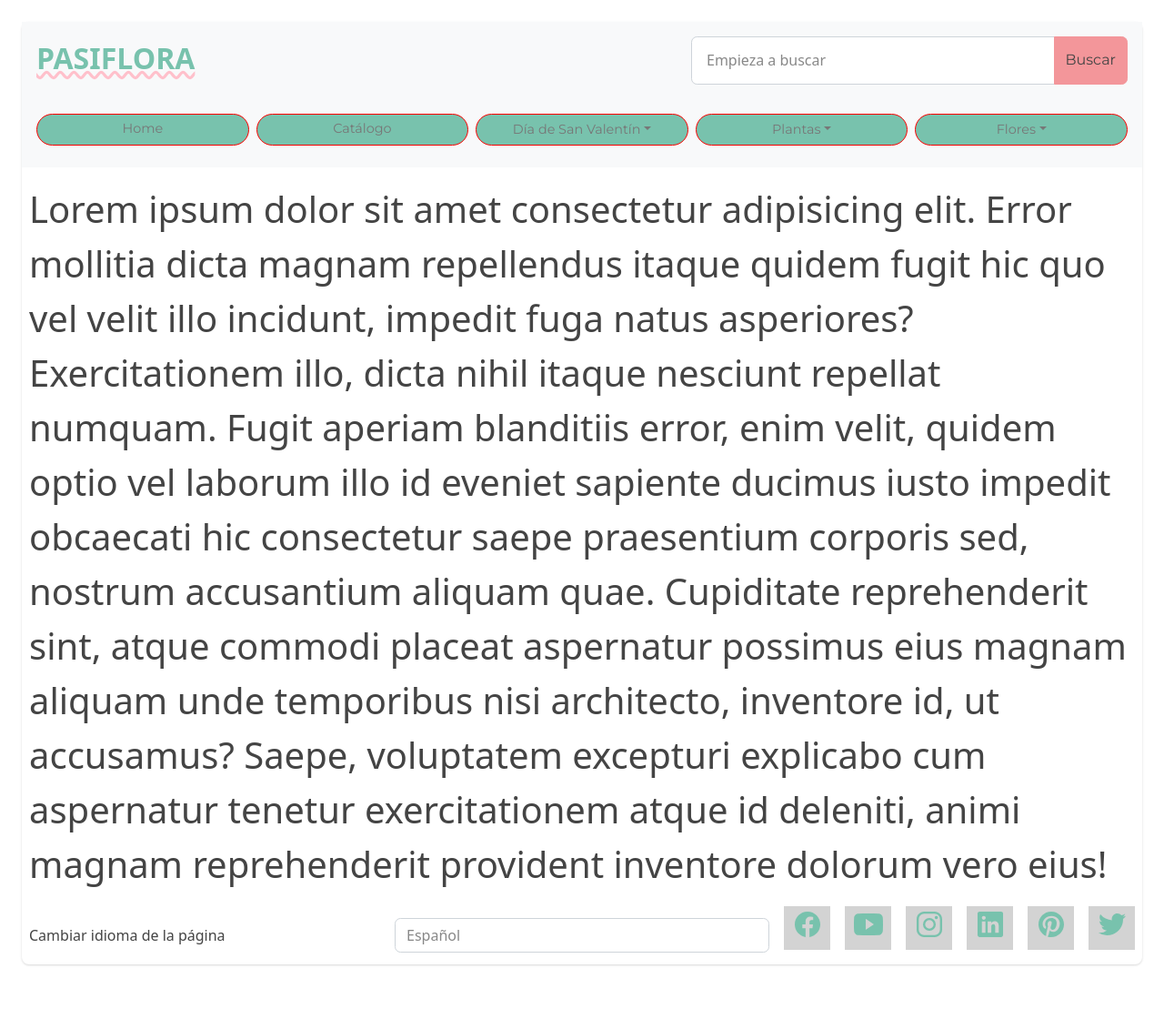
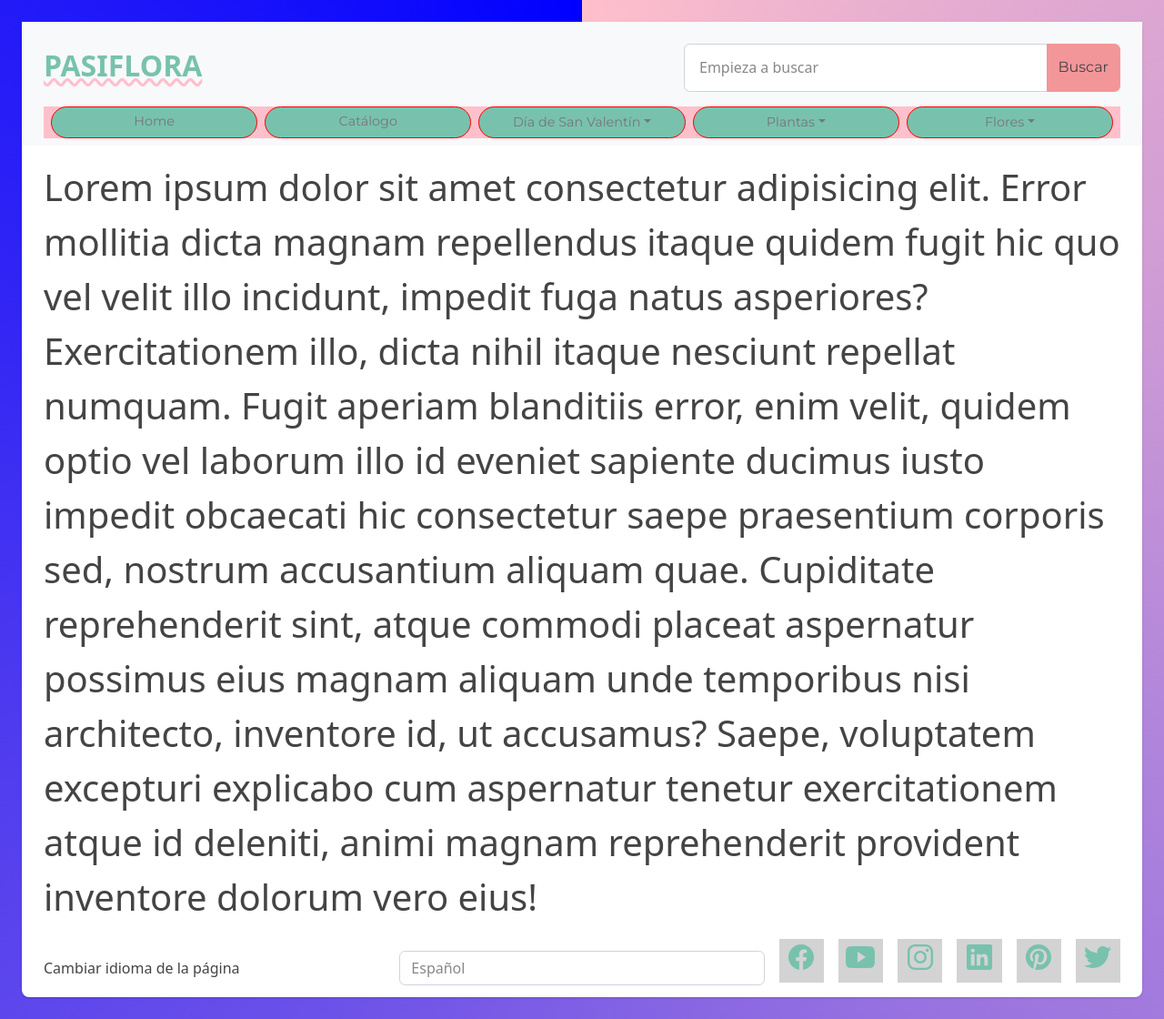
Before and after one commit to araceliponce/pasiflora, a Jekyll site: the page built from index.md, in a window 1280 px wide. Shown: the whole page at 91% size. Built offline with Jekyll 4.4.1, drawn with Linux system fonts in a browser that asks for light colours; before the commit the page ends 1084 px from its top, so only the background shows below that.

Commit message:
better paddings

```diff
--- a/_config.yml
+++ b/_config.yml
@@ -18,7 +18,7 @@
 # You can create any custom variable you would like, and they will be accessible
 # in the templates via {{ site.myvariable }}.
 
-title: Your awesome title
+title: Pasiflora
 email: your-email@example.com
 description: >- # this means to ignore newlines until "baseurl:"
   Write an awesome description for your new site here. You can edit this
--- a/_includes/head.html
+++ b/_includes/head.html
@@ -2,19 +2,11 @@
   <meta charset="UTF-8">
   <meta http-equiv="X-UA-Compatible" content="IE=edge">
   <meta name="viewport" content="width=device-width, initial-scale=1.0">
-  <title>Document</title>
+  <title>{{-site.title-}}</title>
+  <link rel="icon" type="image/png" href="https://avatars.githubusercontent.com/u/113866541">
 
-
-
-  <!-- Bootstrap -->
-  <!-- <link href="https://cdn.jsdelivr.net/npm/bootstrap@5.0.2/dist/css/bootstrap.min.css" rel="stylesheet" integrity="sha384-EVSTQN3/azprG1Anm3QDgpJLIm9Nao0Yz1ztcQTwFspd3yD65VohhpuuCOmLASjC" crossorigin="anonymous"> -->
+  <!-- bs js -->
   <script src="https://cdn.jsdelivr.net/npm/bootstrap@5.0.2/dist/js/bootstrap.bundle.min.js" integrity="sha384-MrcW6ZMFYlzcLA8Nl+NtUVF0sA7MsXsP1UyJoMp4YLEuNSfAP+JcXn/tWtIaxVXM" crossorigin="anonymous"></script>
-
-  <style>
-    ul {
-      padding-left: 0 !important;
-    }
-  </style>
 
   <!-- icons -->
   <script type="module" src="https://unpkg.com/ionicons@5.5.2/dist/ionicons/ionicons.esm.js"></script>
--- a/_includes/header.html
+++ b/_includes/header.html
@@ -1,12 +1,14 @@
-<!--
-  d-sm-flex, solo en pantallas mayores a small se vuelve flex, antes es block
- -->
-<header class="d-sm-flex bg-light p-3 pb-1">
+<header class="d-sm-flex bg-light pb-1">
   <a class="logo" href="{{site.url}}">PASIFLORA</a>
-  <form class="header__search input-group group--rounded pb-1 col-12">
+  <form class="header__search input-group group--rounded pb-1">
     <input class="form-control ps-3" type="search" placeholder="Empieza a buscar">
     <button class="btn btn-secondary" type="button">Buscar</button>
   </form>
+  <!--
+  .d-sm-flex: solo en pantallas mayores a small se vuelve flex, antes es block
+
+  header ya no usa .p-3, sino --body-padding
+ -->
 </header>
 
 <style>
@@ -14,25 +16,50 @@
     padding: 0;
   }
 
-  .t-on-corner {
+
+  [aria-controls="navbarColor02"] {
     position: absolute;
     top: 0;
     right: 0;
     z-index: 777;
+    margin-right: var(--body-padding);
+  }
+
+  nav {
+    --inner-padding: .5rem;
+  }
+
+  #navbarColor02 {
+    /* obtiene su ancho de su padre .container-fluid */
+    padding-inline: var(--inner-padding);
+    background: pink;
+  }
+
+  nav .container-fluid {
+    padding-inline: var(--body-padding);
   }
 </style>
 <!-- !dentro de <li class="{% if item.url == page.url %}active{% endif %}"    {% if link.active %}aria-current="page"{% endif %}></li> -->
-<!-- nav tiene un marginb -->
+
 <nav class="navbar navbar-expand-md navbar-dark bg-light mb-3">
-  <div class="container-fluid p-3">
-    <!-- tiene un padding a los costados que podemos o no quitar, al gusto -->
-    <button class="navbar-toggler collapsed t-on-corner me-3 mt-1 bg-primary" type="button" data-bs-toggle="collapse" data-bs-target="#navbarColor02" aria-controls="navbarColor02" aria-expanded="false" aria-label="Toggle navigation">
-      <!-- btn btn-primary no funcionó -->
-      <span class="navbar-toggler-icon"></span> <!-- usamos margin porque padding hace pequeño al toggle -->
+  <!--
+    dev notes:
+    nav tiene un marginb
+    .container-fluid tiene un padding3 a los costados que podemos o no quitar, al gusto
+
+    añadir .btn.btn-primary al btn navbartoggler no funcionó, por eso usamos bg-...
+    en el navbartoggler usamos margin y no padding, padding hace pequeño al toggle
+
+    ? al ul.navbar-nav le quitamos el  me-auto y le damos un width de 100vw
+
+  -->
+
+  <div class="container-fluid">
+    <button class="navbar-toggler collapsed mt-1 bg-primary" type="button" data-bs-toggle="collapse" data-bs-target="#navbarColor02" aria-controls="navbarColor02" aria-expanded="false" aria-label="Toggle navigation">
+      <span class="navbar-toggler-icon"></span>
     </button>
     <div class="navbar-collapse collapse" id="navbarColor02">
       <ul class="navbar-nav relative">
-        <!-- e esta ulle quitamos el  me-auto y le dams un width de 100vw -->
         {% for item in site.data.navigation %}
         <li class="nav-item">
           <a class="" href="{{site.baseurl}}{{ item.link }}">{{item.label}}</a>
@@ -43,13 +70,10 @@
           <button id={{cat.label}} title={{cat.label}} data-toggle={{cat.id}} class="dropdown-toggle" aria-haspopup="true">{{cat.label}}</button>
 
           <div aria-labelledby={{cat.label}} id={{cat.id}} class="mega is-toggable flex p-0">
-            <!-- le habia puesto p-md-3  por eso ;;; -->
-
             <div class="abc bg-info">
 
               <div class="def">
                 <div class="col">
-                  <!-- <p><strong>{{cat.label}}</strong></p> -->
                   <p>{{cat.content.minidesc}}</p> <a class="btn btn-light" href="#" target="_self">{{cat.content.cta}}</a>
                 </div>
                 {% for list in cat.lists %}
--- a/styles/global.css
+++ b/styles/global.css
@@ -12,22 +12,42 @@
   --font-small: .9rem !important;
 }
 
+html {
+  background: conic-gradient(pink, blue);
+}
+
 body {
-  --body-padding: .5rem;
-
-  border-radius: .5rem;
-  margin: var(--padding, 1.5rem);
-  /* 1rem es el margin */
-  box-shadow: rgba(0, 0, 0, 0) 0px 0px 0px 0px, rgba(0, 0, 0, 0) 0px 0px 0px 0px, rgba(0, 0, 0, 0.1) 0px 1px 3px 0px, rgba(0, 0, 0, 0.06) 0px 1px 2px 0px;
+  --body-padding: 1.5rem !important;
+  --body-radius: 0;
+  --body-margin: .3rem;
 
   color: #444;
+  border-radius: var(--body-radius);
+  margin: var(--body-margin);
 }
 
-main,
-footer,
+/* en tablets, laptops, ... un margin, border radius y box shadow*/
+@media screen and (min-width:769px) {
+  body {
+    --body-margin: 1.5rem;
+    --body-radius: .5rem;
+
+    box-shadow: rgba(0, 0, 0, 0) 0px 0px 0px 0px, rgba(0, 0, 0, 0) 0px 0px 0px 0px, rgba(0, 0, 0, 0.1) 0px 1px 3px 0px, rgba(0, 0, 0, 0.06) 0px 1px 2px 0px;
+  }
+}
+
+
 .main,
 .footer {
   padding-inline: var(--body-padding);
+}
+
+header {
+  padding: var(--body-padding);
+}
+
+ul {
+  padding-left: 0 !important;
 }
 
 li {
@@ -132,9 +152,15 @@ button {
 }
 
 .header__search {
-  max-width: min(30rem, 50vw);
   margin-left: auto;
 
+}
+
+@media screen and (min-width:769px) {
+  .header__search {
+    max-width: min(30rem, 100%);
+
+  }
 }
 
 .input.group--rounded {
```
Also changed, not shown: styles/catalogo.css (+4 -5 lines).
